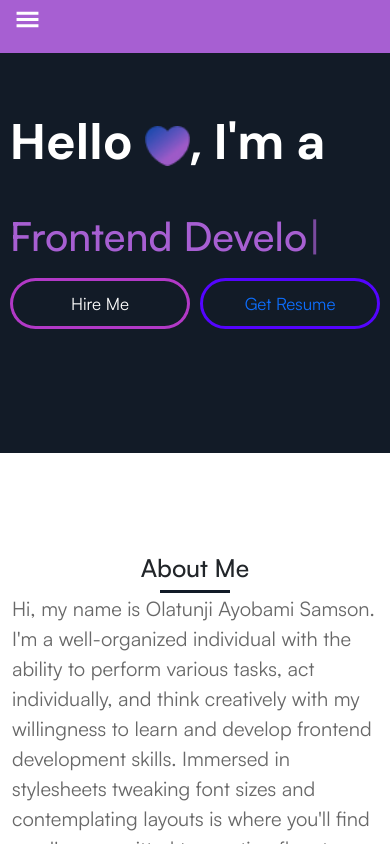
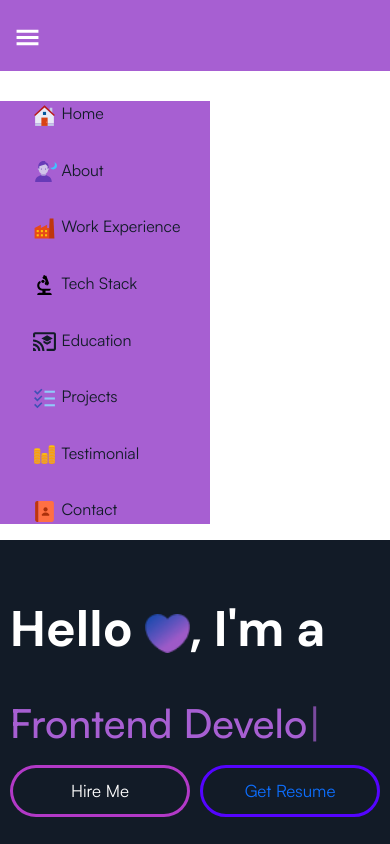
Before and after one commit to haywhyvilla/MyPortfolioWebsiteReactjs, a React (Create React App) app: page / in a window 390 px wide. Both pictures are taken after a click on the icon 27 px from the left and 19 px from the top of the page. Shown: the top 844 px of the page. Built offline with nearby package versions, Linux system fonts and the light colour scheme.

Commit message:
mobile wahala

```diff
--- a/src/Components/Sidebar/NavbarMobileVeiw.js
+++ b/src/Components/Sidebar/NavbarMobileVeiw.js
@@ -1,15 +1,113 @@
-import React from "react";
+import React, { useState } from "react";
 import "./NavbarMobileveiw.css";
 import { GiHamburgerMenu } from "react-icons/gi";
+import {
+  FcHome,
+  FcNightPortrait,
+  FcTodoList,
+  FcContacts,
+  FcFactory,
+  FcSalesPerformance,
+} from "react-icons/fc";
+
+import { MdBiotech } from "react-icons/md";
+import { MdCastForEducation } from "react-icons/md";
+import { Link } from "react-scroll";
 
 const NavbarMobileVeiw = () => {
+  const [open, setOpen] = useState(false);
+
+  const handleClick = () => {
+    setOpen(!open);
+  };
   return (
     <div className="mobile-veiw-navber">
       <div className="navbar-header">
         <p>
-          <GiHamburgerMenu size={25} />
+          <GiHamburgerMenu size={25} onClick={handleClick} />
         </p>
       </div>
+
+      {open ? (
+        <div className="mobile-nav">
+          <ul>
+            <li className="nav-item-mobileview">
+              <Link
+                to="home"
+                spy={true}
+                smooth={true}
+                duration={100}
+                offset={-100}
+              >
+                <FcHome size={25} /> Home
+              </Link>
+            </li>
+            <li className="nav-item-mobileview">
+              <Link
+                to="about"
+                spy={true}
+                smooth={true}
+                duration={100}
+                offset={-100}
+              >
+                <FcNightPortrait size={25} /> About
+              </Link>
+            </li>
+            <li className="nav-item-mobileview">
+              <Link
+                to="project"
+                spy={true}
+                smooth={true}
+                duration={100}
+                offset={-100}
+              >
+                <FcFactory size={25} /> Work Experience
+              </Link>
+            </li>
+            <li className="nav-item-mobileview">
+              <Link
+                to="stack"
+                spy={true}
+                smooth={true}
+                duration={100}
+                offset={-100}
+              >
+                <MdBiotech size={25} color="#000000" /> Tech Stack
+              </Link>
+            </li>
+            <li className="nav-item-mobileview">
+              <MdCastForEducation size={25} /> Education
+            </li>
+            <li className="nav-item-mobileview">
+              <Link
+                to="project"
+                spy={true}
+                smooth={true}
+                duration={100}
+                offset={-100}
+              >
+                <FcTodoList size={25} /> Projects
+              </Link>
+            </li>
+            <li className="nav-item-mobileview">
+              <Link>
+                <FcSalesPerformance size={25} /> Testimonial
+              </Link>
+            </li>
+            <li className="nav-item-mobileview">
+              <Link
+                to="contact"
+                spy={true}
+                smooth={true}
+                duration={100}
+                offset={-100}
+              >
+                <FcContacts size={25} /> Contact
+              </Link>
+            </li>
+          </ul>
+        </div>
+      ) : null}
     </div>
   );
 };
--- a/src/Components/Sidebar/NavbarMobileveiw.css
+++ b/src/Components/Sidebar/NavbarMobileveiw.css
@@ -14,6 +14,36 @@
 .navbar-header p svg {
   margin-left: 10px;
   cursor: pointer;
+  margin-top: 20px;
+  margin-right: 5px;
+}
+
+.mobile-nav {
+  height: auto;
+  width: 210px;
+  background-color: #a75fd2;
+  margin-top: 1px;
+}
+
+.mobile-nav ul li {
+  color: #121b27;
+  list-style-type: none;
+  cursor: pointer;
+  text-decoration: none;
+  margin-top: 30px;
+}
+
+.mobile-nav ul li a {
+  text-decoration: none;
+  color: #121b27;
+}
+
+.nav-item-mobileview .active {
+  color: #ffffff;
+  background-color: #121b27;
+  border-radius: 90px;
+  padding: 5px;
+  width: 100%;
 }
 
 @media (min-width: 1000px) {
```
